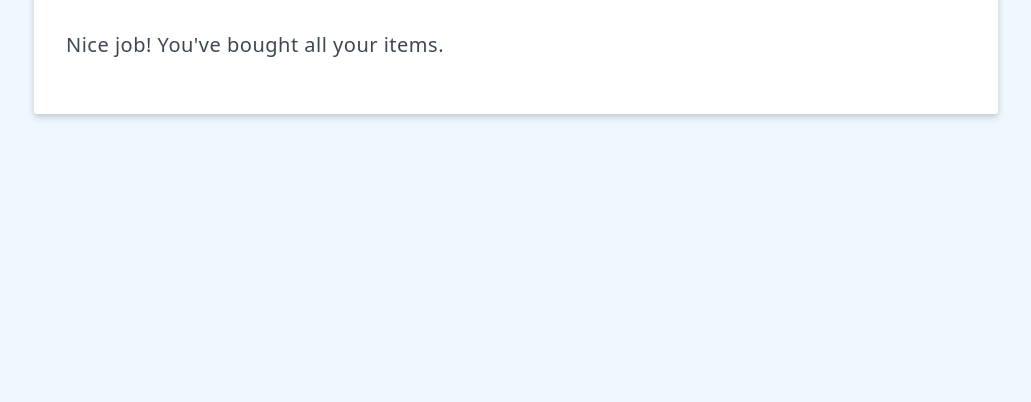
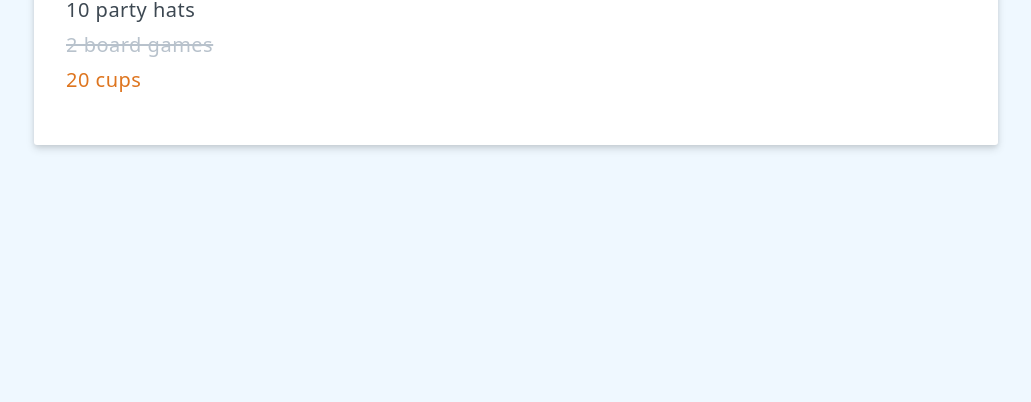
Before and after one commit to od3n/vuejs-fundamentals, a plain HTML site: page index.html in a window 1280 px wide. Shown: the part 398-800 px from the top of the page, without its empty margins (124-1155 px from the left). Drawn offline with nearby package versions, Linux system fonts and the light colour scheme.

Commit message:
Dynamic Classes

```diff
--- a/index.html
+++ b/index.html
@@ -17,7 +17,7 @@
                 <button class="btn btn-primary" :disabled="newItem.length === 0" @click="saveItem">Save Item</button>
             </div>
             <ul>
-                <li v-for="item in items">{{ item }}</li>
+                <li v-for="item in items" :class="[item.purchased ? 'strikeout' : '', item.highPriority ? 'priority' : '', ]" @click="tooglePurchased(item)">{{ item.label }}</li>
             </ul>
             <p v-if="items.length === 0">Nice job! You've bought all your items.</p>
         </div>
@@ -30,6 +30,21 @@
                     header: 'shopping list app',
                     newItem: '',
                     items: [
+                        {
+                            label: '10 party hats',
+                            purchased: false,
+                            highPriority: false
+                        },
+                        {
+                            label: '2 board games',
+                            purchased: true,
+                            highPriority: false
+                        },
+                        {
+                            label: '20 cups',
+                            purchased: false,
+                            highPriority: true
+                        }
                         // '10 party hats',
                         // '2 board games',
                         // '20 cups'
@@ -37,12 +52,18 @@
                 },
                 methods: {
                     saveItem: function() {
-                        this.items.push(this.newItem);
+                        this.items.push({
+                            label: this.newItem,
+                            purchased: false
+                        });
                         this.newItem = '';
                     },
                     changeState: function(newState) {
                         this.state = newState;
                         this.newItem = '';
+                    },
+                    tooglePurchased: function(item) {
+                        item.purchased = !item.purchased;
                     }
                 }
             });
```
